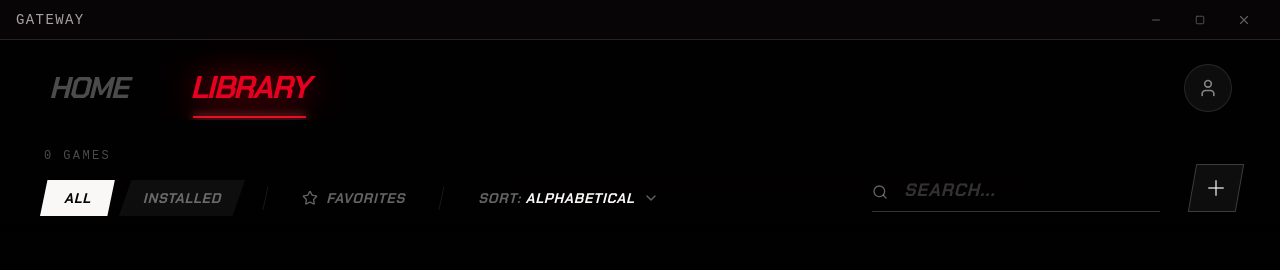
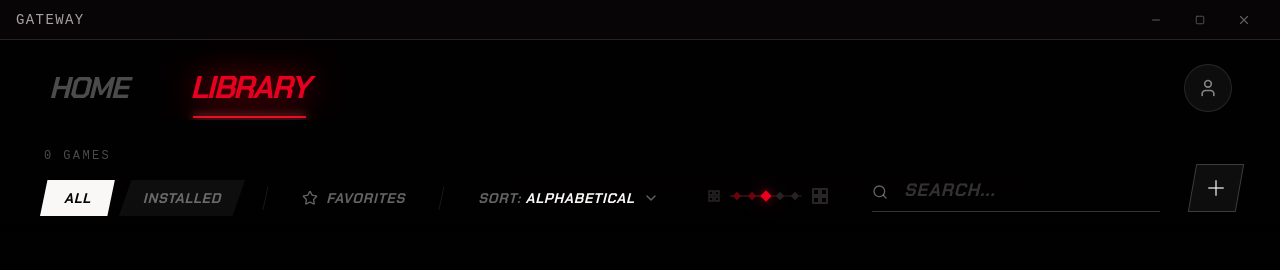
Before and after one commit to ProfetGit/Gateway, a React (Vite) app: page / in a window 1280 px wide. Both pictures are taken after a click on the button "LIBRARY". Shown: the top 270 px of the page. Built offline with nearby package versions, Linux system fonts and the light colour scheme; a web font is replaced by a local one.

Commit message:
feat: implement grid size slider and preload management in game store

```diff
--- a/src/components/game/GameGrid.tsx
+++ b/src/components/game/GameGrid.tsx
@@ -2,8 +2,9 @@
 import { motion } from 'framer-motion'
 import { GameCard } from './GameCard'
 import { useFilteredGames, useGameStore } from '../../stores/gameStore'
+import { useUIStore } from '../../stores/uiStore'
 import { Gamepad2 } from 'lucide-react'
-import { forwardRef, memo, useEffect, useState } from 'react'
+import { forwardRef, memo, useCallback, useEffect, useRef, useState } from 'react'
 import type { Game } from '../../types/game'
 
 // Memoized card wrapper — prevents re-renders unless game data changes.
@@ -21,8 +22,11 @@
 
 export function GameGrid() {
     const games = useFilteredGames()
+    const gridSize = useUIStore((s) => s.gridSize)
+    const startPreloading = useGameStore((s) => s.startPreloading)
     const [animateIn, setAnimateIn] = useState(true)
     const hasGames = games.length > 0
+    const gamesLength = games.length
 
     useEffect(() => {
         if (!hasGames) return
@@ -31,8 +35,28 @@
         return () => window.clearTimeout(id)
     }, [hasGames])
 
+    useEffect(() => {
+        if (gamesLength === 0) return
+        startPreloading()
+    }, [gamesLength, startPreloading])
+
+    const lastPreloadedIndex = useRef(0)
+
+    const handleRangeChanged = useCallback(
+        ({ endIndex }: { startIndex: number; endIndex: number }) => {
+            if (endIndex + 20 >= lastPreloadedIndex.current) {
+                lastPreloadedIndex.current = endIndex + 20
+                startPreloading()
+            }
+        },
+        [startPreloading]
+    )
+
     return (
-        <div className="flex-1 min-h-0 bg-void-pure relative">
+        <div
+            className="flex-1 min-h-0 bg-void-pure relative"
+            style={{ '--grid-min-size': `${gridSize}px` } as React.CSSProperties}
+        >
             {games.length === 0 ? (
                 <div className="absolute inset-0 overflow-y-auto">
                     <EmptyState />
@@ -42,8 +66,9 @@
                     style={{ height: '100%' }}
                     totalCount={games.length}
                     overscan={15}
-                    listClassName="grid grid-cols-[repeat(auto-fill,minmax(180px,1fr))] gap-5 p-6 pb-24"
-                    itemClassName="min-h-[240px]"
+                    listClassName="game-grid-list"
+                    itemClassName="game-grid-item"
+                    rangeChanged={handleRangeChanged}
                     itemContent={(index) => (
                         <MemoizedGameCard
                             game={games[index]}
--- a/src/components/layout/Header.tsx
+++ b/src/components/layout/Header.tsx
@@ -1,6 +1,7 @@
 import { motion, AnimatePresence } from 'framer-motion'
 import { Search, Plus, X, Star, ChevronDown, Check } from 'lucide-react'
 import { useGameStore, useFilteredGames } from '../../stores/gameStore'
+import { useUIStore } from '../../stores/uiStore'
 import clsx from 'clsx'
 import type { FilterStatus, SortOption } from '../../types/game'
 import { useState, useRef, useEffect } from 'react'
@@ -85,6 +86,9 @@
 
                 {/* Right: Search & Actions */}
                 <div className="flex items-end gap-8 mb-1">
+                    {/* Grid Size Slider */}
+                    <GridSizeSlider />
+
                     {/* Search - Terminal Style */}
                     <div className="relative group/search w-72">
                         <div className="absolute inset-x-0 bottom-0 h-px bg-white/20 group-focus-within/search:bg-crimson-500 transition-colors duration-300" />
@@ -125,6 +129,143 @@
                 </div>
             </div>
         </header>
+    )
+}
+
+const GRID_PRESETS = [120, 150, 180, 220, 280]
+
+function GridSizeSlider() {
+    const gridSize = useUIStore((s) => s.gridSize)
+    const setGridSize = useUIStore((s) => s.setGridSize)
+    const [hovered, setHovered] = useState(false)
+
+    const activeIndex = (() => {
+        const exact = GRID_PRESETS.indexOf(gridSize)
+        if (exact >= 0) return exact
+        let closest = 0
+        let minDist = Infinity
+        GRID_PRESETS.forEach((p, i) => {
+            const d = Math.abs(p - gridSize)
+            if (d < minDist) { minDist = d; closest = i }
+        })
+        return closest
+    })()
+
+    const fillPct = (activeIndex / (GRID_PRESETS.length - 1)) * 100
+
+    return (
+        <div
+            className="relative flex items-center gap-2.5 px-3 py-2"
+            onMouseEnter={() => setHovered(true)}
+            onMouseLeave={() => setHovered(false)}
+        >
+            {/* Corner brackets */}
+            <AnimatePresence>
+                {hovered && (
+                    <>
+                        <motion.span
+                            key="tl"
+                            initial={{ opacity: 0, x: 3, y: 3 }}
+                            animate={{ opacity: 1, x: 0, y: 0 }}
+                            exit={{ opacity: 0, x: 3, y: 3 }}
+                            transition={{ duration: 0.1, ease: [0.16, 1, 0.3, 1] }}
+                            className="pointer-events-none absolute top-0 left-0 w-2 h-2 border-t border-l border-white/20"
+                        />
+                        <motion.span
+                            key="br"
+                            initial={{ opacity: 0, x: -3, y: -3 }}
+                            animate={{ opacity: 1, x: 0, y: 0 }}
+                            exit={{ opacity: 0, x: -3, y: -3 }}
+                            transition={{ duration: 0.1, ease: [0.16, 1, 0.3, 1] }}
+                            className="pointer-events-none absolute bottom-0 right-0 w-2 h-2 border-b border-r border-white/20"
+                        />
+                        <motion.span
+                            key="label"
+                            initial={{ opacity: 0, y: 3 }}
+                            animate={{ opacity: 1, y: 0 }}
+                            exit={{ opacity: 0, y: 3 }}
+                            transition={{ duration: 0.1 }}
+                            className="pointer-events-none absolute -top-3.5 left-0 right-0 text-center text-[8px] font-mono tracking-[0.25em] text-white/25 uppercase"
+                        >
+                            Grid
+                        </motion.span>
+                    </>
+                )}
+            </AnimatePresence>
+
+            {/* Small grid icon */}
+            <svg
+                className={clsx(
+                    "w-3 h-3 shrink-0 transition-colors duration-100",
+                    hovered ? "text-white/35" : "text-white/15"
+                )}
+                viewBox="0 0 12 12" fill="none" stroke="currentColor" strokeWidth="1.5"
+            >
+                <rect x="1" y="1" width="4" height="4" />
+                <rect x="7" y="1" width="4" height="4" />
+                <rect x="1" y="7" width="4" height="4" />
+                <rect x="7" y="7" width="4" height="4" />
+            </svg>
+
+            {/* Tick track */}
+            <div className="relative flex items-center" style={{ width: 72 }}>
+                {/* Base track */}
+                <div className="absolute inset-0 top-1/2 -translate-y-1/2 h-px bg-void-border" />
+                {/* Fill track */}
+                <motion.div
+                    className="absolute left-0 top-1/2 -translate-y-1/2 h-px bg-crimson-900/70"
+                    animate={{ width: `${fillPct}%` }}
+                    transition={{ duration: 0.15, ease: [0.16, 1, 0.3, 1] }}
+                />
+
+                {/* Ticks */}
+                <div className="relative z-10 flex items-center justify-between w-full">
+                    {GRID_PRESETS.map((size, i) => {
+                        const isActive = i === activeIndex
+                        const isFilled = i <= activeIndex
+                        return (
+                            <button
+                                key={size}
+                                onClick={() => setGridSize(size)}
+                                className="relative flex items-center justify-center w-4 h-4 group/tick"
+                                title={`${size}px`}
+                            >
+                                <motion.div
+                                    className={clsx(
+                                        "rotate-45 transition-colors duration-100",
+                                        isActive
+                                            ? "bg-crimson-500 w-2 h-2"
+                                            : isFilled
+                                            ? "bg-crimson-900 w-1.5 h-1.5 group-hover/tick:bg-crimson-700"
+                                            : "bg-void-border w-1.5 h-1.5 group-hover/tick:bg-white/30"
+                                    )}
+                                    animate={
+                                        isActive
+                                            ? { boxShadow: '0 0 8px oklch(0.58 0.245 25 / 0.5), 0 0 16px oklch(0.58 0.245 25 / 0.2)' }
+                                            : { boxShadow: 'none' }
+                                    }
+                                    transition={{ duration: 0.15 }}
+                                />
+                            </button>
+                        )
+                    })}
+                </div>
+            </div>
+
+            {/* Large grid icon */}
+            <svg
+                className={clsx(
+                    "w-4 h-4 shrink-0 transition-colors duration-100",
+                    hovered ? "text-white/35" : "text-white/15"
+                )}
+                viewBox="0 0 12 12" fill="none" stroke="currentColor" strokeWidth="1.5"
+            >
+                <rect x="0.75" y="0.75" width="4.5" height="4.5" />
+                <rect x="6.75" y="0.75" width="4.5" height="4.5" />
+                <rect x="0.75" y="6.75" width="4.5" height="4.5" />
+                <rect x="6.75" y="6.75" width="4.5" height="4.5" />
+            </svg>
+        </div>
     )
 }
 
--- a/src/index.css
+++ b/src/index.css
@@ -191,6 +191,18 @@
    ═══════════════════════════════════════════════════════════ */
 
 @layer components {
+
+  .game-grid-list {
+    display: grid;
+    grid-template-columns: repeat(auto-fill, minmax(var(--grid-min-size, 180px), 1fr));
+    gap: 1.25rem;
+    padding: 1.5rem;
+    padding-bottom: 6rem;
+  }
+
+  .game-grid-item {
+    min-height: calc(var(--grid-min-size, 180px) * 1.333);
+  }
 
   .glitch-border {
     position: relative;
--- a/src/stores/gameStore.ts
+++ b/src/stores/gameStore.ts
@@ -11,7 +11,7 @@
     if (typeof window !== 'undefined' && window.api && !_gamesUpdatedListenerRegistered) {
         _gamesUpdatedListenerRegistered = true
         window.api.onGamesUpdated((updatedGames) => {
-            set({ games: updatedGames })
+            set({ games: updatedGames, preloadState: { cursor: 0, isActive: false } })
         })
     }
 
@@ -43,7 +43,7 @@
 
         setView: (view) => set({ currentView: view }),
 
-        setGames: (games) => set({ games }),
+        setGames: (games) => set({ games, preloadState: { cursor: 0, isActive: false } }),
 
         addGame: (game) => set((state) => ({
             games: [...state.games, game],
@@ -145,6 +145,10 @@
             }
         },
 
+        resetPreload: () => {
+            set({ preloadState: { cursor: 0, isActive: false } })
+        },
+
         startPreloading: () => {
             const { games, preloadState } = get()
             if (preloadState.isActive || preloadState.cursor >= games.length) return
--- a/src/stores/uiStore.ts
+++ b/src/stores/uiStore.ts
@@ -3,9 +3,19 @@
 interface UIStore {
     isScrolled: boolean
     setIsScrolled: (scrolled: boolean) => void
+    gridSize: number
+    setGridSize: (size: number) => void
 }
+
+const GRID_SIZE_KEY = 'gateway-grid-size'
+const DEFAULT_GRID_SIZE = 180
 
 export const useUIStore = create<UIStore>((set) => ({
     isScrolled: false,
     setIsScrolled: (isScrolled) => set({ isScrolled }),
+    gridSize: Number(localStorage.getItem(GRID_SIZE_KEY)) || DEFAULT_GRID_SIZE,
+    setGridSize: (size) => {
+        localStorage.setItem(GRID_SIZE_KEY, String(size))
+        set({ gridSize: size })
+    },
 }))
--- a/src/types/game.ts
+++ b/src/types/game.ts
@@ -51,6 +51,7 @@
     preloadState: PreloadState
     startPreloading: () => void
     stopPreloading: () => void
+    resetPreload: () => void
 
     // UI State
     currentView: ViewType
```
Also changed, not shown: src/components/game/GameCard.tsx (+8 -2 lines), src/components/layout/TopNavigation.tsx (+0 -10 lines), .claude/launch.json (added), .claude/settings.local.json (added).
